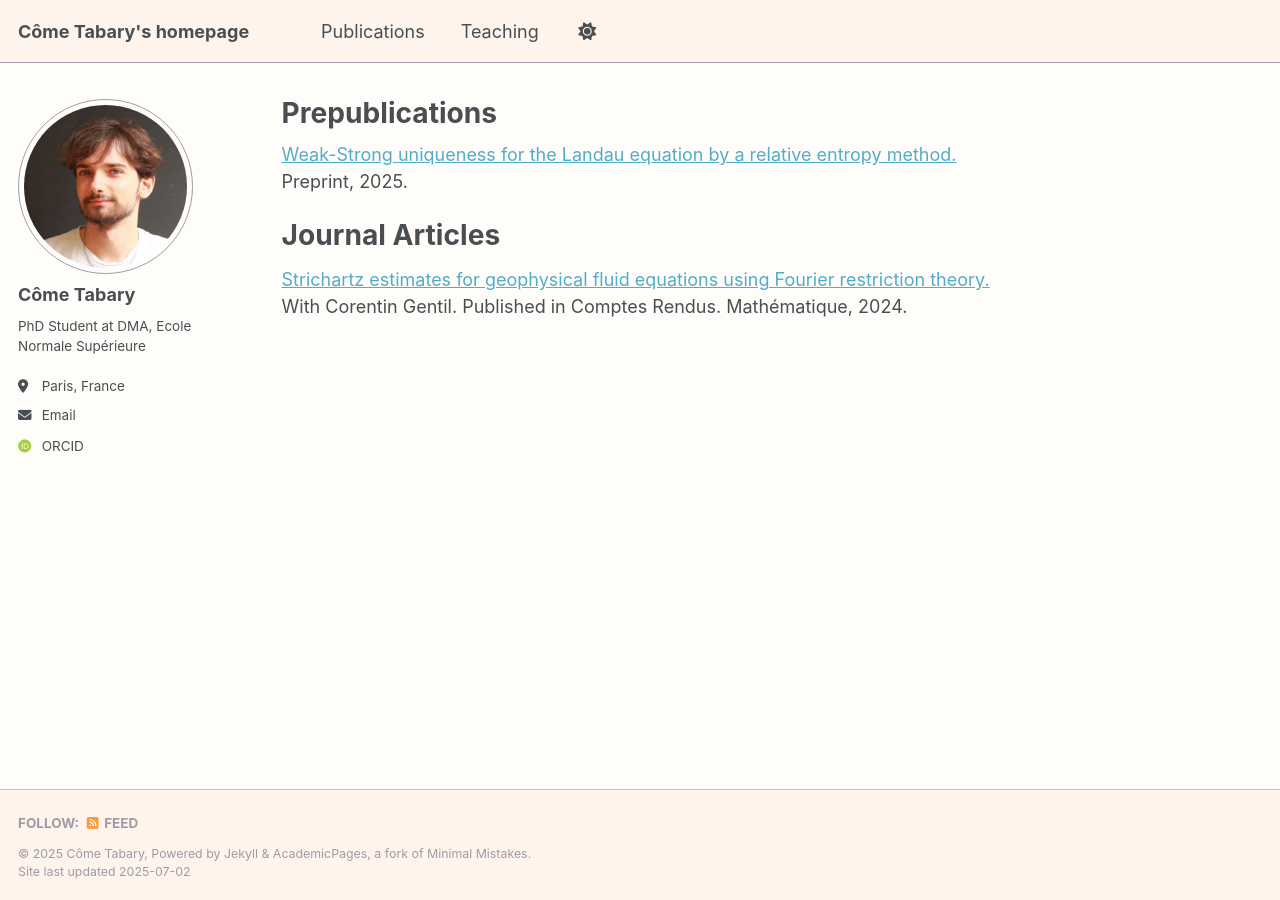
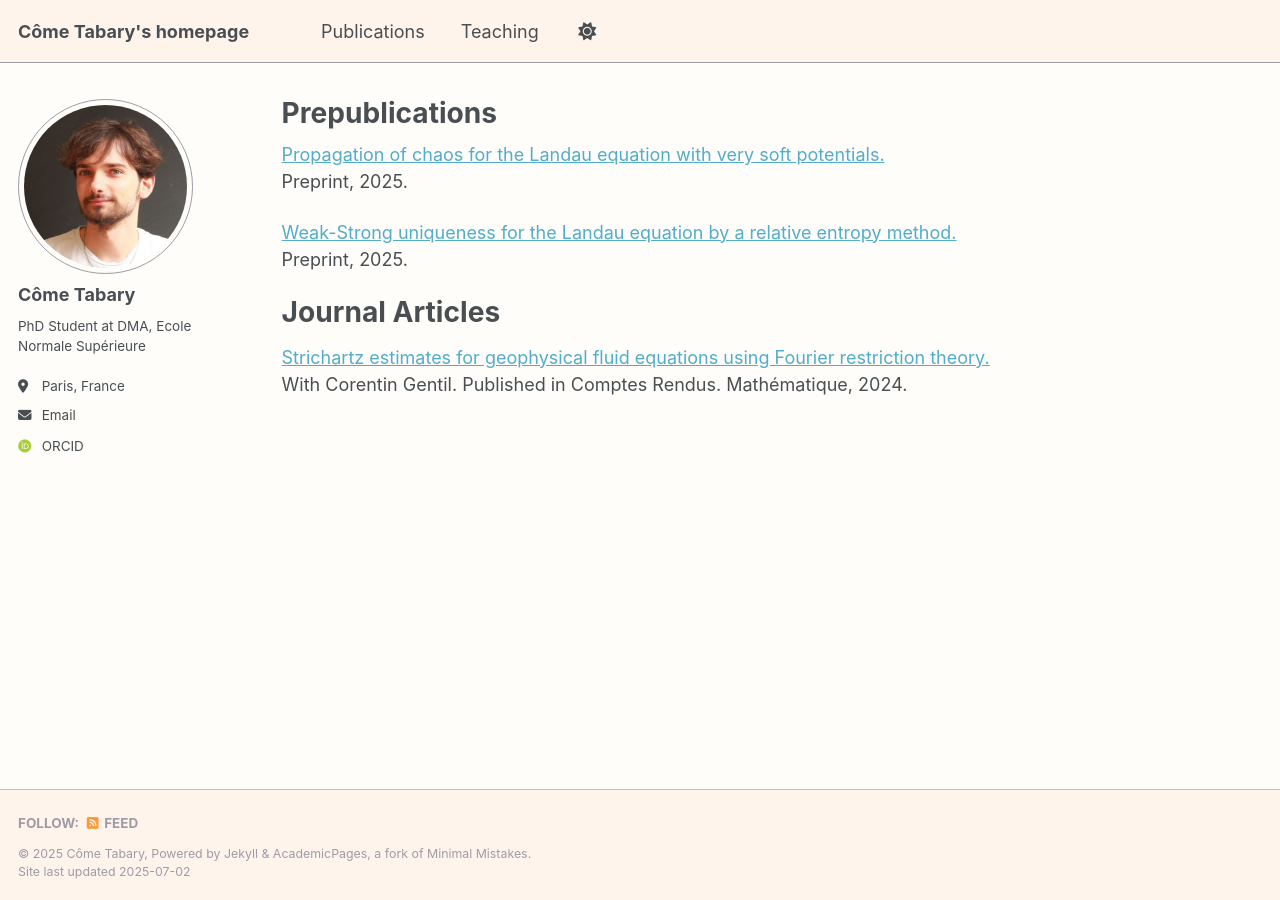
Before and after one commit to c-tabary/c-tabary.github.io, a Jekyll site: the page built from _pages/publications.md, in a window 1280 px wide. Built offline with Jekyll 4.4.1, drawn with Linux system fonts in a browser that asks for light colours; some web fonts are replaced.

Commit message:
Add files via upload

```diff
--- a/_pages/publications.md
+++ b/_pages/publications.md
@@ -5,8 +5,11 @@ title: 'Prepublications'
 redirect_from:
   - "/publication/"
 ---
+[Propagation of chaos for the Landau equation with very soft potentials.](https://arxiv.org/pdf/2506.15795)
+\
+Preprint, 2025.
 
-[Weak-Strong uniqueness for the Landau equation by a relative entropy method. ](https://arxiv.org/pdf/2505.21120)
+[Weak-Strong uniqueness for the Landau equation by a relative entropy method.](https://arxiv.org/pdf/2505.21120)
 \
 Preprint, 2025.
 
```
